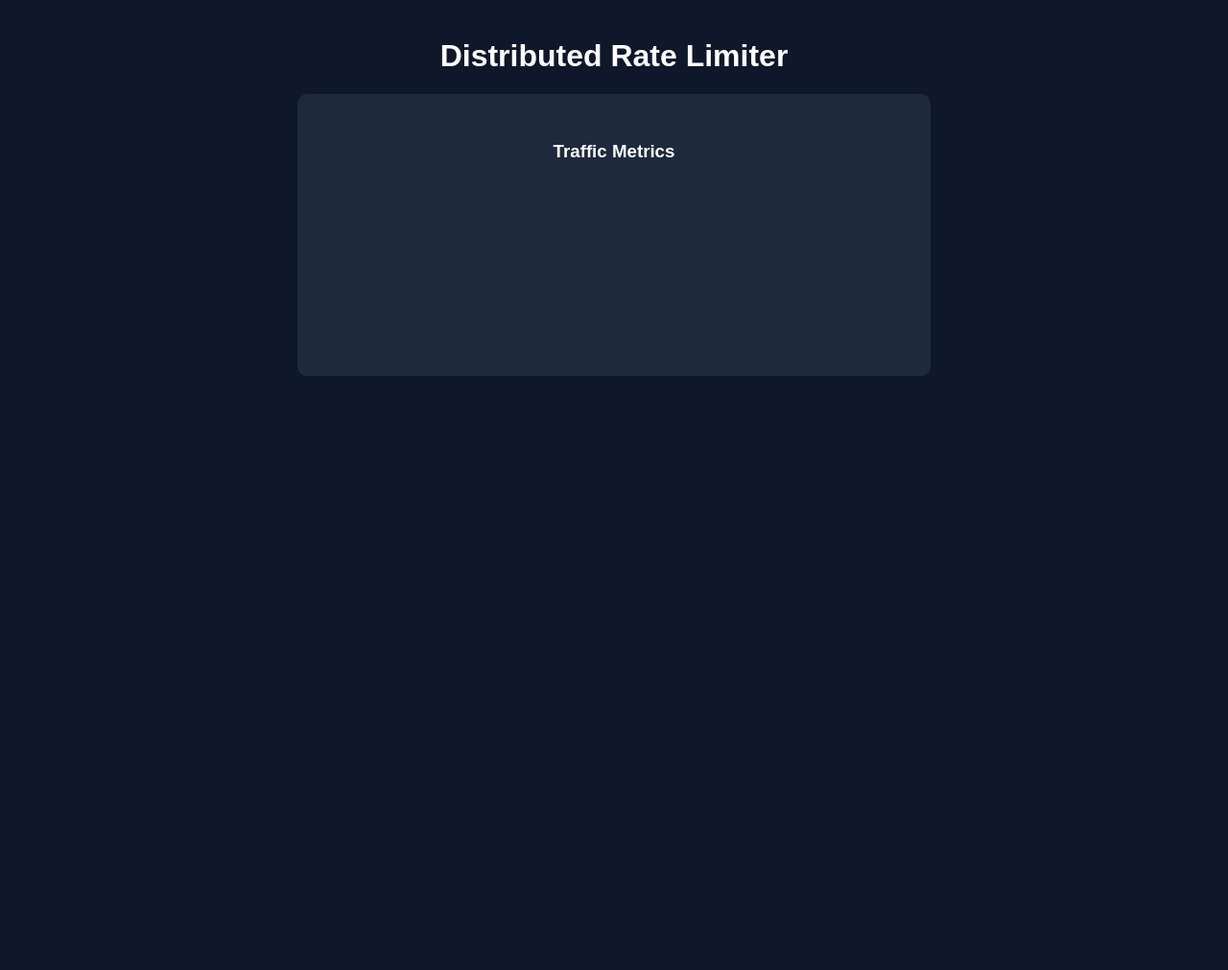
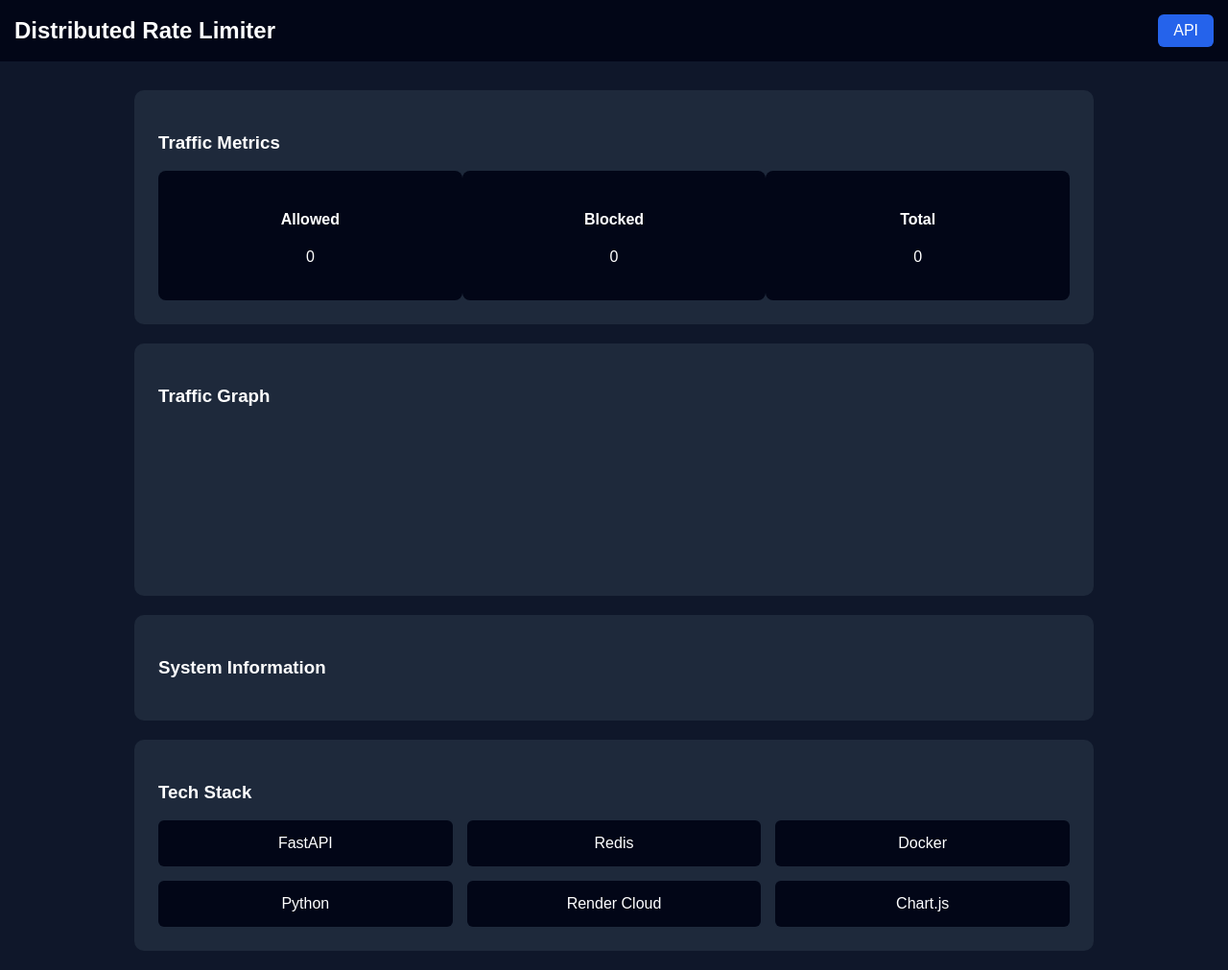
Before and after one commit to Prafful7601/distributed-rate-limiter, a plain HTML site: page dashboard/index.html in a window 1280 px wide. Shown: the whole page at 96% size. Before the commit the page ends 800 px from the top, so only its background shows below. Drawn offline with nearby package versions, Linux system fonts and the light colour scheme; no server answers.

Commit message:
Add full monitoring dashboard with system info and metrics

```diff
--- a/dashboard/index.html
+++ b/dashboard/index.html
@@ -3,85 +3,243 @@
 
 <head>
 
-<title>Rate Limiter Dashboard</title>
+<title>Distributed Rate Limiter</title>
 
 <script src="https://cdn.jsdelivr.net/npm/chart.js"></script>
 
 <style>
 
-body {
-    font-family: Arial;
-    background: #0f172a;
-    color: white;
-    text-align: center;
+body{
+font-family: Arial;
+background:#0f172a;
+color:white;
+margin:0;
 }
 
-h1 {
-    margin-top: 40px;
+.navbar{
+background:#020617;
+padding:15px;
+display:flex;
+justify-content:space-between;
+align-items:center;
 }
 
-.container {
-    width: 600px;
-    margin: auto;
-    background: #1e293b;
-    padding: 30px;
-    border-radius: 10px;
+.navbar h2{
+margin:0;
 }
 
-canvas {
-    margin-top: 20px;
+.navbar a{
+color:white;
+text-decoration:none;
+background:#2563eb;
+padding:8px 16px;
+border-radius:6px;
+}
+
+.container{
+width:1000px;
+margin:auto;
+margin-top:30px;
+}
+
+.card{
+background:#1e293b;
+padding:25px;
+border-radius:10px;
+margin-bottom:20px;
+}
+
+.metrics{
+display:flex;
+justify-content:space-between;
+}
+
+.metric{
+background:#020617;
+padding:20px;
+border-radius:8px;
+width:30%;
+text-align:center;
+}
+
+.tech{
+display:grid;
+grid-template-columns:repeat(3,1fr);
+gap:15px;
+}
+
+.tech div{
+background:#020617;
+padding:15px;
+border-radius:6px;
+text-align:center;
 }
 
 </style>
 
 </head>
 
+
 <body>
 
-<h1>Distributed Rate Limiter</h1>
+<div class="navbar">
+
+<h2>Distributed Rate Limiter</h2>
+
+<a href="/">API</a>
+
+</div>
+
 
 <div class="container">
 
+
+<div class="card">
+
 <h3>Traffic Metrics</h3>
+
+<div class="metrics">
+
+<div class="metric">
+<h4>Allowed</h4>
+<p id="allowed">0</p>
+</div>
+
+<div class="metric">
+<h4>Blocked</h4>
+<p id="blocked">0</p>
+</div>
+
+<div class="metric">
+<h4>Total</h4>
+<p id="total">0</p>
+</div>
+
+</div>
+
+</div>
+
+
+
+<div class="card">
+
+<h3>Traffic Graph</h3>
 
 <canvas id="chart"></canvas>
 
 </div>
 
+
+
+<div class="card">
+
+<h3>System Information</h3>
+
+<div class="tech" id="systemInfo">
+
+</div>
+
+</div>
+
+
+
+<div class="card">
+
+<h3>Tech Stack</h3>
+
+<div class="tech">
+
+<div>FastAPI</div>
+<div>Redis</div>
+<div>Docker</div>
+<div>Python</div>
+<div>Render Cloud</div>
+<div>Chart.js</div>
+
+</div>
+
+</div>
+
+
+</div>
+
+
+
 <script>
+
+let chart
 
 async function loadStats(){
 
-    const response = await fetch("/stats")
+const res = await fetch("/stats")
 
-    const data = await response.json()
+const data = await res.json()
 
-    const ctx = document.getElementById("chart")
+document.getElementById("allowed").innerText=data.allowed
+document.getElementById("blocked").innerText=data.blocked
+document.getElementById("total").innerText=data.total
 
-    new Chart(ctx, {
+if(!chart){
 
-        type: "bar",
+const ctx=document.getElementById("chart")
 
-        data: {
+chart=new Chart(ctx,{
 
-            labels: ["Allowed Requests","Blocked Requests"],
+type:"bar",
 
-            datasets: [{
-                label: "Requests",
-                data: [data.allowed_requests, data.blocked_requests],
-                backgroundColor: ["#22c55e","#ef4444"]
-            }]
+data:{
+labels:["Allowed","Blocked"],
+datasets:[{
+label:"Requests",
+data:[data.allowed,data.blocked],
+backgroundColor:["#22c55e","#ef4444"]
+}]
+}
 
-        }
-
-    })
+})
 
 }
 
+else{
+
+chart.data.datasets[0].data=[data.allowed,data.blocked]
+chart.update()
+
+}
+
+}
+
+
+
+async function loadSystem(){
+
+const res=await fetch("/system")
+
+const data=await res.json()
+
+const container=document.getElementById("systemInfo")
+
+for(const key in data){
+
+const el=document.createElement("div")
+
+el.innerHTML=`<b>${key}</b><br>${data[key]}`
+
+container.appendChild(el)
+
+}
+
+}
+
+
+
 loadStats()
+loadSystem()
+
+setInterval(loadStats,2000)
 
 </script>
 
+
 </body>
-
 </html>
```
Also changed, not shown: 1 other file.
